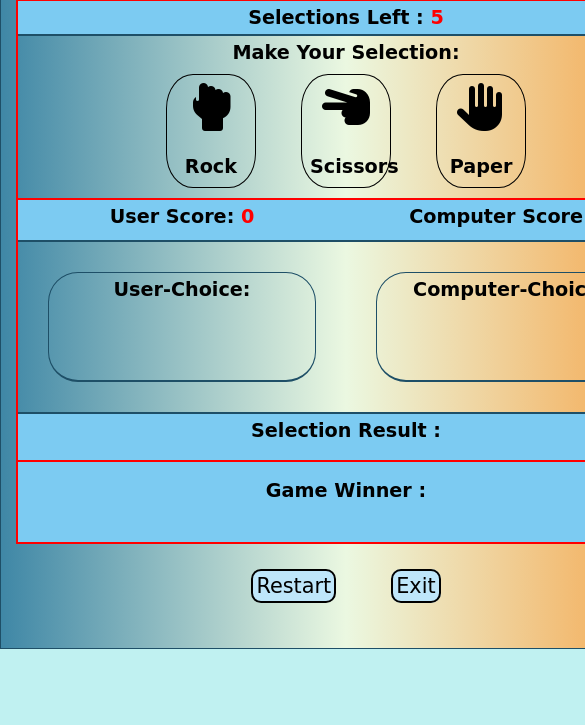
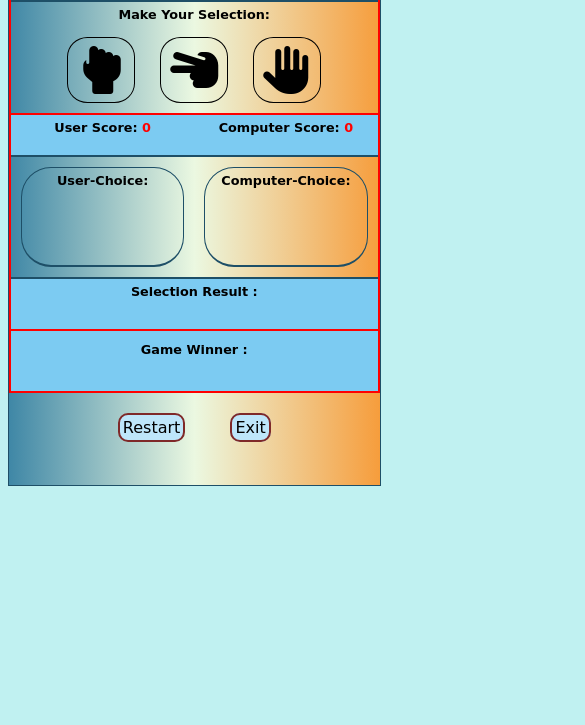
Before and after one commit to jyotiyadav2508/Game-Rock-Scissors-Paper, a plain HTML site: page game.html in a window 390 px wide. Shown: the part 119-844 px from the top of the page, 585 px wide, since content can reach past the window. Drawn offline with Linux system fonts and the light colour scheme.

Commit message:
Rewrite CSS code to mobile responsive first

```diff
--- a/assets/css/style.css
+++ b/assets/css/style.css
@@ -2,13 +2,17 @@
     margin: 0;
     padding: 0;
     font-family: 'Kalam', cursive;
+
 }
 
 #logo {
-    font-size: 2rem;
+    /* font-size: 2rem; */
     padding: 10px;
-    margin-left: 5%;
-    color: rgb(170, 56, 14);
+    /* margin-left: 5%; */
+    font-size: 1.2rem;
+    font-weight: 600;
+    margin-left: 5px;
+    color: rgb(35, 12, 4);
     text-decoration: underline;
     text-shadow: 2px 1px goldenrod;
     text-align: left;
@@ -19,26 +23,40 @@ body {
     text-align: center;
 }
 
-#main-page img {
+/* #main-page img {
     width: 30%;
     height: 50vh;
     margin-top: 10px;
+} */
+#main-page img{
+    width:55%;
+    height:35vh;
+    margin-top: 15px;
 }
-
-#main-page h1 {
-    font-size: 2.5rem;
+#main-page h1{
+    font-size: 2rem;
     text-decoration: underline;
 }
 
-#main-page p {
+/* #main-page h1 {
+    font-size: 2.5rem;
+    text-decoration: underline;
+} */
+
+/* #main-page p {
     font-size: 2rem;
     margin: 10px;
+} */
+#main-page p{
+    font-size: 1.6rem;
+    margin:10px 0 20px 0;
 }
 
 #main-page a {
     font-size: 1.5rem;
     text-decoration: none;
-    background: rgb(32, 49, 196);
+    /* background: rgb(32, 49, 196); */
+    background: rgb(188, 36, 36);
     color: white;
     border: 2px solid black;
     border-radius: 10px;
@@ -52,7 +70,7 @@ body {
 }
 
 /* Media query for home page */
-
+/*
 @media screen and (max-width:785px) {
     #main-page img {
         width: 50%;
@@ -79,20 +97,32 @@ body {
         margin-left: 5px;
     }
     #game-area{
-        width:50%;
+        width:350px;
+        margin:5px;
     }
     #user-options .icon{
         margin :15px;
         width:40px;
         display:inline-block;
     }
-}
+} */
 
 #game-page {
     background: rgb(192, 241, 241);
 }
+#game-area{
+    height:560px;
+    width:95vw;
+    /* padding:15px; */
+    margin-left:8px;
+    text-align: center;
+    background:linear-gradient(0.25turn, #3f87a6, #ebf8e1, #f69d3c);
+    border :#1e4f67 1px solid ;
+    /* border:2px solid red; */
+    /* margin-left: 10px; */
 
-#game-area {
+}
+/* #game-area {
     height: 690px;
     width: 660px;
     margin: 2px auto auto auto;
@@ -100,65 +130,98 @@ body {
     padding: 15px;
     background: linear-gradient(0.25turn, #3f87a6, #ebf8e1, #f69d3c);
     border :#1e4f67 1px solid ;
+} */
+#heading h1{
+    font-size: 1.5rem;
+    text-shadow: 2px 2px 5px red;
+    font-style: oblique;
+    margin:10px;
 }
-
-#heading h1 {
+/* #heading h1 {
     font-size: 2.2rem;
     text-shadow: 2px 2px 5px red;
     font-style: oblique;
-
+} */
+#game-area h2{
+    font-size: 0.8rem;
+    padding: 5px;
 }
-
-#game-area h2 {
+/* #game-area h2 {
     font-size: 1.2rem;
     padding: 5px;
+} */
+/* #user-options span {
+    font-size: 0.8rem;
+} */
+#user-options h3 {
+    font-size:1rem;
 }
-
-#user-options p {
-    font-size: 0.8rem;
-}
-
-#user-clicks {
+#user-selections{
     background: #7ccbf2;
     border-bottom: 2px solid #1e4f67;
 }
 
-#user-options{
+/* #user-clicks {
+    background: #7ccbf2;
+    border-bottom: 2px solid #1e4f67;
+} */
+#selection-area{
+    border: 2px solid red;
+    margin-top: 10px;
+    /* margin:10px; */
+}
+/* #user-options{
     border: 2px solid red;
     margin-top: 15px;
+} */
+#selection-area .icon{
+    border: 1.5px solid black;
+    border-radius: 30%;
+    padding: 8px;
+    margin: 10px ;
+    cursor: pointer;
+    width: 50px;
 }
-#user-options span{
-    font-size: 1.2rem;
-}
-
-#user-options .icon {
+/* #user-options .icon {
     border: 1.5px solid black;
     border-radius: 30%;
     padding: 8px;
     margin: 5px 20px 10px 20px;
     cursor: pointer;
     width: 72px;
+} */
+
+#selection-area .icon:hover {
+    background: rgb(164, 136, 136);
+}
+#choice-score-display {
+    /* height: 260px; */
+    border-left: 2px solid red;
+    border-right: 2px solid red;
+    /* margin:10px; */
 
 }
-#user-options .icon:hover {
-    background: rgb(164, 136, 136);
+#user-computer-choice {
+    display: grid;
+    grid-template-columns: 50% 50%;
+    height: 120px;
 }
 
-#choice-score-display {
+/* #choice-score-display {
     height: 260px;
     border-left: 2px solid red;
     border-right: 2px solid red;
-}
+} */
 
-#user-computer-choice {
+/* #user-computer-choice {
     display: grid;
     grid-template-columns: 50% 50%;
     height: 170px;
-}
+} */
 
 #user-computer-choice .choice-display {
     border: 1px solid  #1e4f67;
-    margin: 30px;
+    margin: 10px;
     border-radius: 30px;
     border-bottom: 2px solid #1e4f67;
 }
@@ -169,6 +232,7 @@ body {
     display: grid;
     grid-template-columns: 50% 50%;
     background: #7ccbf2;
+    /* margin: 10px; */
 
 }
 
@@ -181,28 +245,30 @@ body {
     background: #7ccbf2;
     border-top: 2px solid #1e4f67;
     height:50px;
+    /* margin: 10px; */
 }
 
 #game-winner {
     background: #7ccbf2;
     border: 2px solid red;
-    height:80px;
+    height:60px;
+    /* margin:10px; */
 }
 
 #winner {
     color: red;
-    font-size: 2rem;
-    text-shadow: 2px 2px green;
+    font-size: 1.2rem;
+    text-shadow: 2px 2px rgb(17, 88, 17);
 }
 
 .btn{
-    font-size: 1.3rem;
+    font-size: 1rem;
     padding: 3px;
     cursor: pointer;
-    border: 2px solid black;
+    border: 2px solid rgb(127, 41, 41);
     border-radius: 10px;
     background-color: #bee6fa;
-    margin: 25px;
+    margin: 20px;
 }
 
 .btn:hover {
--- a/game.html
+++ b/game.html
@@ -15,17 +15,17 @@
         <header id="heading">
             <h1>Rock, Scissors, Paper</h1>
         </header>
-        <section id="user-options">
-            <div id="user-clicks"><h2>Selections Left : <span id="selections-left">  5 </span></h2>
+    <section id="selection-area">
+            <div id="user-selections"><h2>Selections Left : <span id="selections-left">  5 </span></h2>
             </div>
             <div>
             <h2>Make Your Selection:</h2>
-            <i id="rock" class="icon fa-solid fa-hand-back-fist fa-3x"><br><span>Rock</span> </i>
+            <i id="rock" class="icon fa-solid fa-hand-back-fist fa-3x"></i>
 
-            <i id="scissors" class="icon fa-solid fa-hand-scissors fa-3x"><br><span>Scissors</span></i>
-            <i id="paper" class="icon fa-solid fa-hand fa-3x"><br><span>Paper</span></i>
+            <i id="scissors" class="icon fa-solid fa-hand-scissors fa-3x"></i>
+            <i id="paper" class="icon fa-solid fa-hand fa-3x"></i>
         </div>
-        </section>
+    </section>
         <section id="choice-score-display">
             <div class="score">
                 <div><h2>User Score:  <span id="user-score">0</span></h2></div>
--- /dev/null
+++ b/new.css
@@ -0,0 +1,4 @@
+*{
+    margin:0;
+    padding:0;
+}
```
